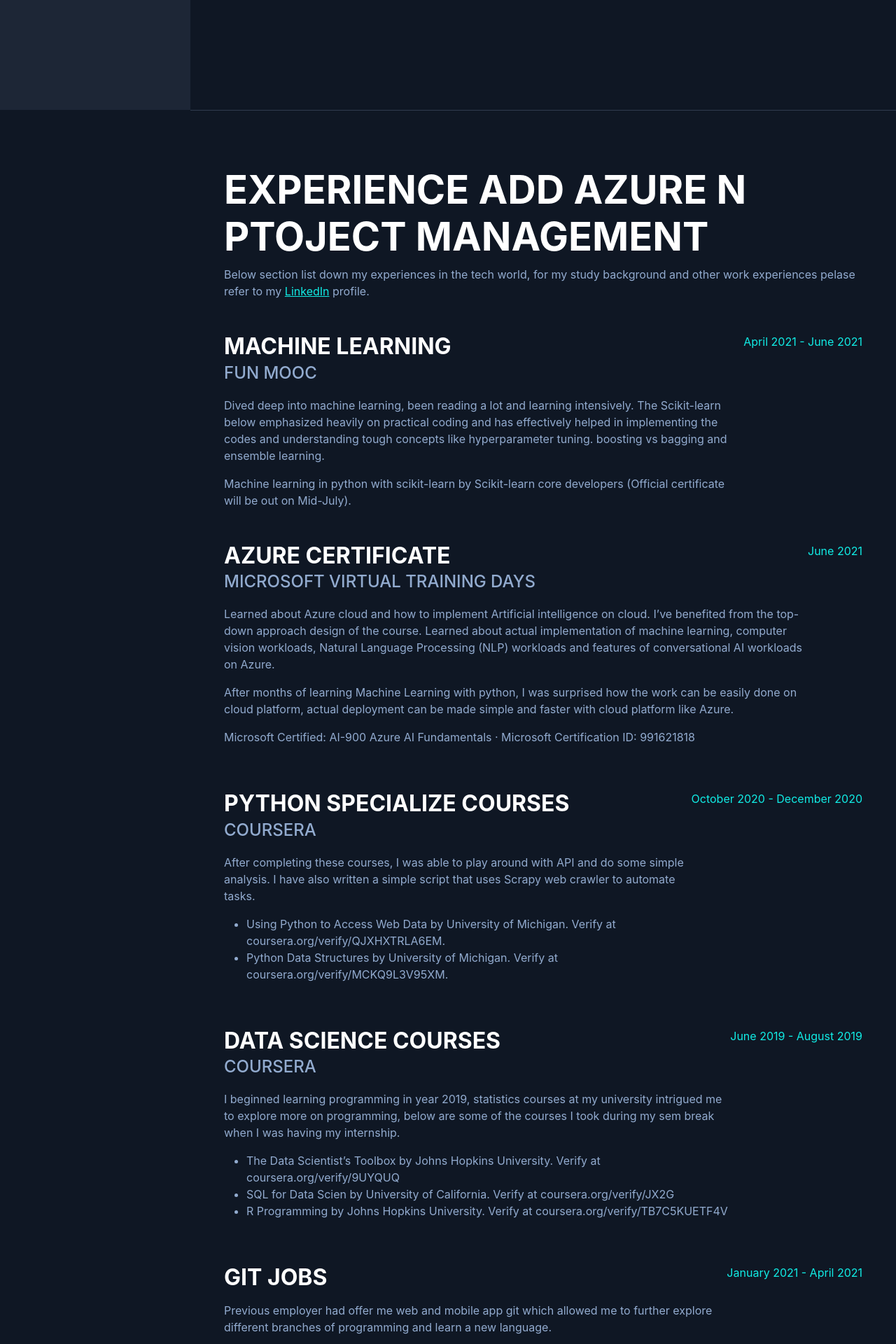
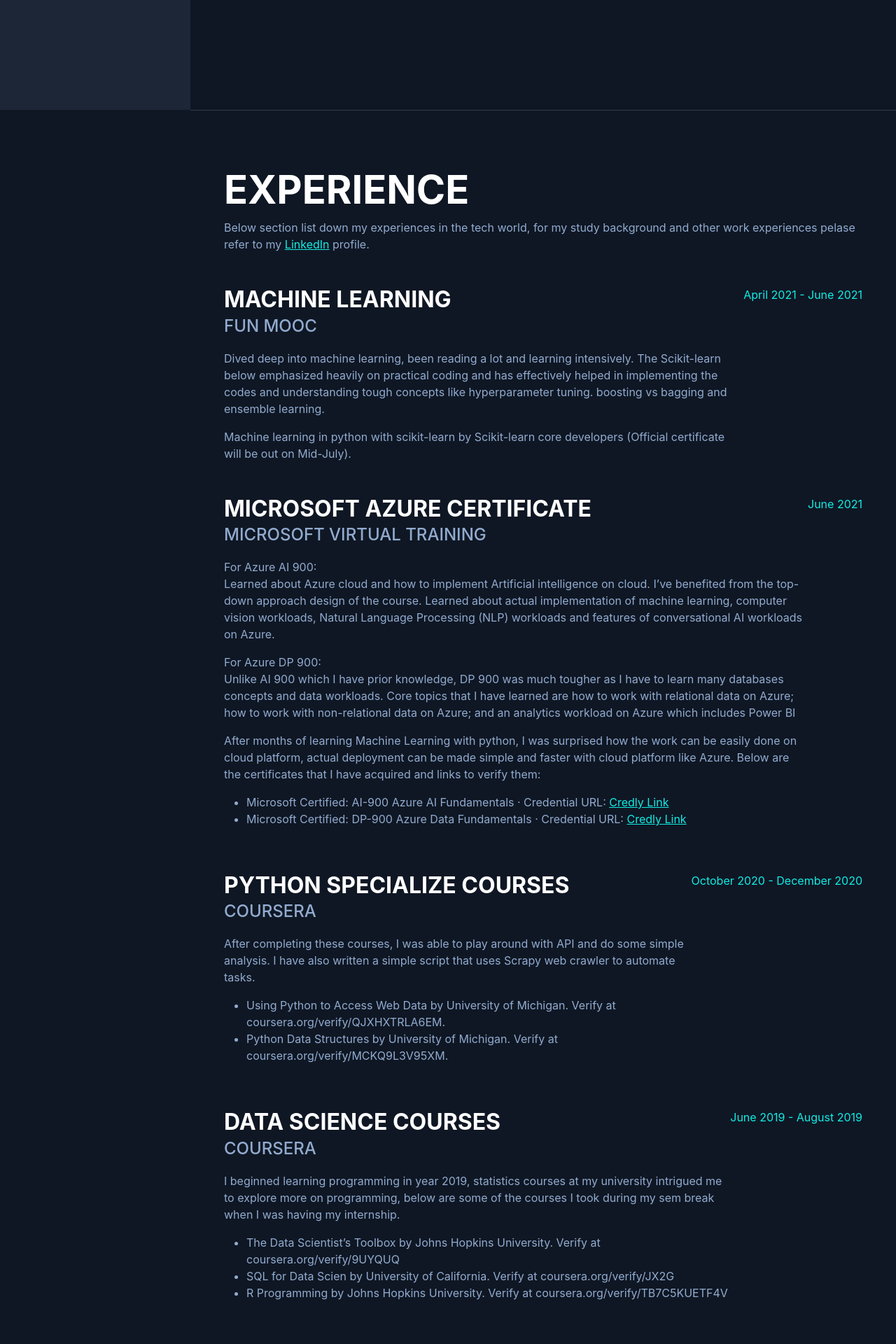
Before and after one commit to cjj1120/flask-portf, a Flask app: page / in a window 1280 px wide. Shown: the part 643-2563 px from the top of the page at 70% size. Run offline with Flask 2, Linux system fonts and the light colour scheme; some libraries are stand-ins or nearby versions; some web fonts are replaced.

Commit message:
azure update

```diff
--- a/templates/index.html
+++ b/templates/index.html
@@ -34,7 +34,7 @@
     <!-- Experience-->
     <section class="resume-section" id="experience">
         <div class="resume-section-content">
-            <h2 class="mb-2">Experience add azure n ptoject management</h2>
+            <h2 class="mb-2">Experience</h2>
             <p class="mb-5">Below section list down my experiences in the tech world, for
                 my study background and other work experiences pelase refer to my <a href="https://www.linkedin.com/in/chan-jiong-jiet/">LinkedIn</a>  profile.</p>
             <div class="d-flex flex-column flex-md-row justify-content-between mb-5">
@@ -51,15 +51,18 @@
             </div>
             <div class="d-flex flex-column flex-md-row justify-content-between mb-5">
                 <div class="flex-grow-1">
-                    <h3 class="mb-0">Azure certificate</h3>
-                    <div class="subheading mb-3">Microsoft Virtual Training Days</div>
-                    <p>Learned about Azure cloud and how to implement Artificial intelligence on cloud. I’ve benefited from the top-down approach design of the course. Learned about actual implementation of machine learning, computer vision workloads, Natural Language Processing (NLP) workloads and features of conversational AI workloads on Azure.
-                    </p>
-                    <p>After months of learning Machine Learning with python, I was surprised how the work can be easily done on cloud platform, actual deployment can be made simple and faster with cloud platform like Azure. </p>
-                    <p>Microsoft Certified: AI-900 Azure AI Fundamentals · Microsoft Certification ID: 991621818</p>
-
+                    <h3 class="mb-0">Microsoft Azure certificate</h3>
+                    <div class="subheading mb-3">Microsoft Virtual Training </div>
+                    <p>For Azure AI 900: <br> Learned about Azure cloud and how to implement Artificial intelligence on cloud. I’ve benefited from the top-down approach design of the course. Learned about actual implementation of machine learning, computer vision workloads, Natural Language Processing (NLP) workloads and features of conversational AI workloads on Azure.
                     </p>
 
+                    <p>For Azure DP 900: <br> Unlike AI 900 which I have prior knowledge, DP 900 was much tougher as I have to learn many databases concepts and data workloads.
+                        Core topics that I have learned are how to work with relational data on Azure; how to work with non-relational data on Azure; and an analytics workload on Azure which includes Power BI    </p>
+                    <p>After months of learning Machine Learning with python, I was surprised how the work can be easily done on cloud platform, actual deployment can be made simple and faster with cloud platform like Azure. Below are the certificates that I have acquired and links to verify them:</p>
+                    <ul>
+                        <li>Microsoft Certified: AI-900 Azure AI Fundamentals · Credential URL: <a href="https://www.credly.com/badges/c72dad4f-3e56-43b8-ad99-16ba7b381db3/public_url">Credly Link</a> </li>
+                        <li>Microsoft Certified: DP-900 Azure Data Fundamentals · Credential URL: <a href="https://www.credly.com/badges/08b8ae98-8b91-4b90-8d77-70d46ee4689c/public_url">Credly Link</a> </li>
+                    </ul>
                 </div>
                 <div class="flex-shrink-0"><span class="text-primary">June 2021</span></div>
             </div>
```
